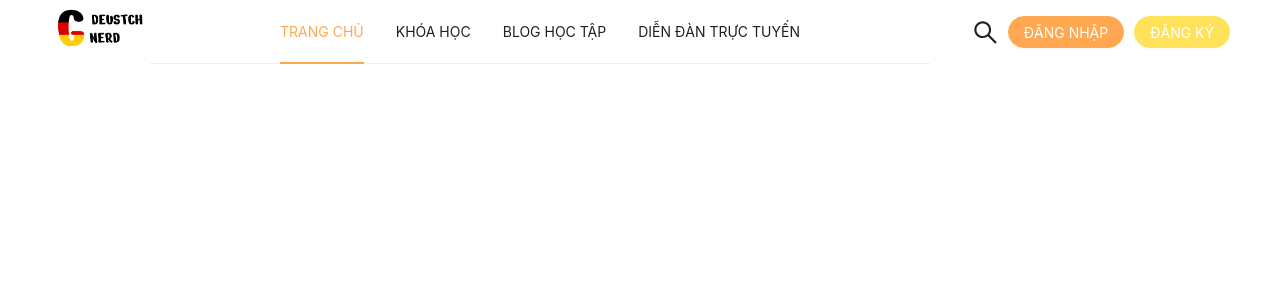
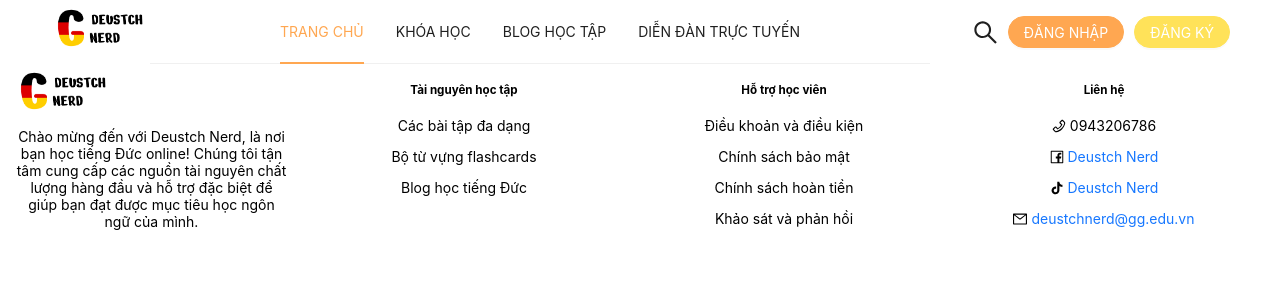
Before and after one commit to phwnganh/nerdify-fe, a React (Create React App) app in the folder frontend/: page /one-exercise in a window 1280 px wide. Shown: the top 300 px of the page. Built offline with nearby package versions, Linux system fonts and the light colour scheme.

Commit message:
done footer

```diff
--- a/frontend/src/App.js
+++ b/frontend/src/App.js
@@ -3,6 +3,9 @@ import './App.css';
 import { useState } from 'react';
 import ModalCustom from './components/Modal';
 import Navbar from './components/Header';
+import BreadCrumbHome from './components/BreadCrumb/BreadCrumbHome';
+import InputCustom from './components/Input';
+import Footer from './components/Footer';
 
 function App() {
   const [isModalVisible, setIsModalVisible] = useState(false);
@@ -18,7 +21,9 @@ function App() {
   };
   return (
     <div className="App">
+      {/*test cac component */}
       <Navbar/>
+      <BreadCrumbHome/>
       {/* <h1>Test Modal</h1>
       <button onClick={showModal}>Open Modal</button>
       <ModalCustom
@@ -29,6 +34,7 @@ function App() {
       >
         This is a modal content
       </ModalCustom> */}
+      <Footer/>
     </div>
   );
 }
--- /dev/null
+++ b/frontend/src/components/BreadCrumb/BreadCrumbHome.js
@@ -0,0 +1,47 @@
+import React, { useState } from "react";
+import { BreadCrumbCustom, BreadCrumbItem } from ".";
+import { useNavigate } from "react-router-dom";
+export default function BreadCrumbHome() {
+  const [breadcrumb, setBreadCrumb] = useState([]);
+  const navigate = useNavigate();
+  const handleClick = (path) => {
+    if (path === "/courses") {
+      setBreadCrumb([
+        { path: "/", label: "Home" },
+        { path: "/course-phase", label: "Courses" },
+      ]);
+    } else if (path === "/flashcards") {
+      setBreadCrumb([
+        { path: "/", label: "Home" },
+        { path: "/flashcards", label: "Flashcards" },
+      ]);
+    } else if (path === "/all-exercises") {
+      setBreadCrumb([
+        { path: "/", label: "Home" },
+        { path: "/course-phase", label: "Courses" },
+        { path: "/all-exercises", label: "Exercise" },
+      ]);
+    }else if(path === "/one-exercise"){
+      setBreadCrumb([
+            {path: "/", label: "Home"},
+            {path: "/course-phase", label: "Courses"},
+            {path: "/one-exercise", label: "Exercise"}
+      ])
+    }
+    navigate(path);
+  };
+
+  return (
+    <div>
+      <BreadCrumbCustom>
+        {breadcrumb.map((item) => (
+          <BreadCrumbItem key={item.path}>
+            <a href="" onClick={() => handleClick(item.path)}>
+              {item.label}
+            </a>
+          </BreadCrumbItem>
+        ))}
+      </BreadCrumbCustom>
+    </div>
+  );
+}
--- /dev/null
+++ b/frontend/src/components/BreadCrumb/index.js
@@ -0,0 +1,12 @@
+import React from "react";
+import { Breadcrumb } from "antd";
+
+export function BreadCrumbCustom(props){
+      const {children} = props;
+      return <Breadcrumb {...props}>{children}</Breadcrumb>
+}
+
+export function BreadCrumbItem(props){
+      const {children} = props;
+      return <Breadcrumb.Item {...props}>{children}</Breadcrumb.Item>
+}
--- /dev/null
+++ b/frontend/src/components/Footer/index.js
@@ -0,0 +1,55 @@
+import React from "react";
+import { Row, Col } from "antd";
+import logo from "../assets/logo.png";
+import { FacebookOutlined, MailOutlined, PhoneOutlined, TikTokOutlined } from "@ant-design/icons";
+export default function Footer() {
+  return (
+    <Row gutter={[32, 32]} style={{maxWidth: "100%"}}>
+      <Col span={6}>
+        <Row style={{marginLeft: '13px'}}>
+          {/* <Col> */}
+            <img
+              src={logo}
+              alt="Deustch Nerd"
+              style={{ width: "100px", height: "50px" }}
+            />
+          {/* </Col>
+          <Col> */}
+            <p style={{paddingLeft: '2px'}}>
+              Chào mừng đến với Deustch Nerd, là nơi bạn học tiếng Đức online!
+              Chúng tôi tận tâm cung cấp các nguồn tài nguyên chất lượng hàng
+              đầu và hỗ trợ đặc biệt để giúp bạn đạt được mục tiêu học ngôn ngữ
+              của mình.
+            </p>
+          {/* </Col> */}
+        </Row>
+      </Col>
+      <Col span={6}>
+        <h5>Tài nguyên học tập</h5>
+        <p>Các bài tập đa dạng</p>
+        <p>Bộ từ vựng flashcards</p>
+        <p>Blog học tiếng Đức</p>
+      </Col>
+      <Col span={6}>
+        <h5>Hỗ trợ học viên</h5>
+        <p>Điều khoản và điều kiện</p>
+        <p>Chính sách bảo mật</p>
+        <p>Chính sách hoàn tiền</p>
+        <p>Khảo sát và phản hồi</p>
+      </Col>
+      <Col span={6}>
+        <h5>Liên hệ</h5>
+        <p><PhoneOutlined/> 0943206786</p>
+        <p>
+        <FacebookOutlined /> <a href="#">Deustch Nerd</a>
+        </p>
+        <p>
+        <TikTokOutlined /> <a href="#">Deustch Nerd</a>
+        </p>
+        <p>
+        <MailOutlined /> <a href="#">deustchnerd@gg.edu.vn</a>
+        </p>
+      </Col>
+    </Row>
+  );
+}
--- a/frontend/src/index.css
+++ b/frontend/src/index.css
@@ -7,6 +7,7 @@ body {
   -moz-osx-font-smoothing: grayscale;
 }
 
+
 code {
   font-family: source-code-pro, Menlo, Monaco, Consolas, 'Courier New',
     monospace;
--- a/frontend/src/index.js
+++ b/frontend/src/index.js
@@ -3,11 +3,14 @@ import ReactDOM from 'react-dom/client';
 import './index.css';
 import App from './App';
 import reportWebVitals from './reportWebVitals';
+import { BrowserRouter } from 'react-router-dom';
 
 const root = ReactDOM.createRoot(document.getElementById('root'));
 root.render(
   <React.StrictMode>
+    <BrowserRouter>
     <App />
+    </BrowserRouter>
   </React.StrictMode>
 );
 
```
Also changed, not shown: frontend/src/components/Card/index.js (added, +7 -0 lines), frontend/src/routers/index.js (added, +13 -0 lines), 1 other file (tests, documents, lock files or other folders).
